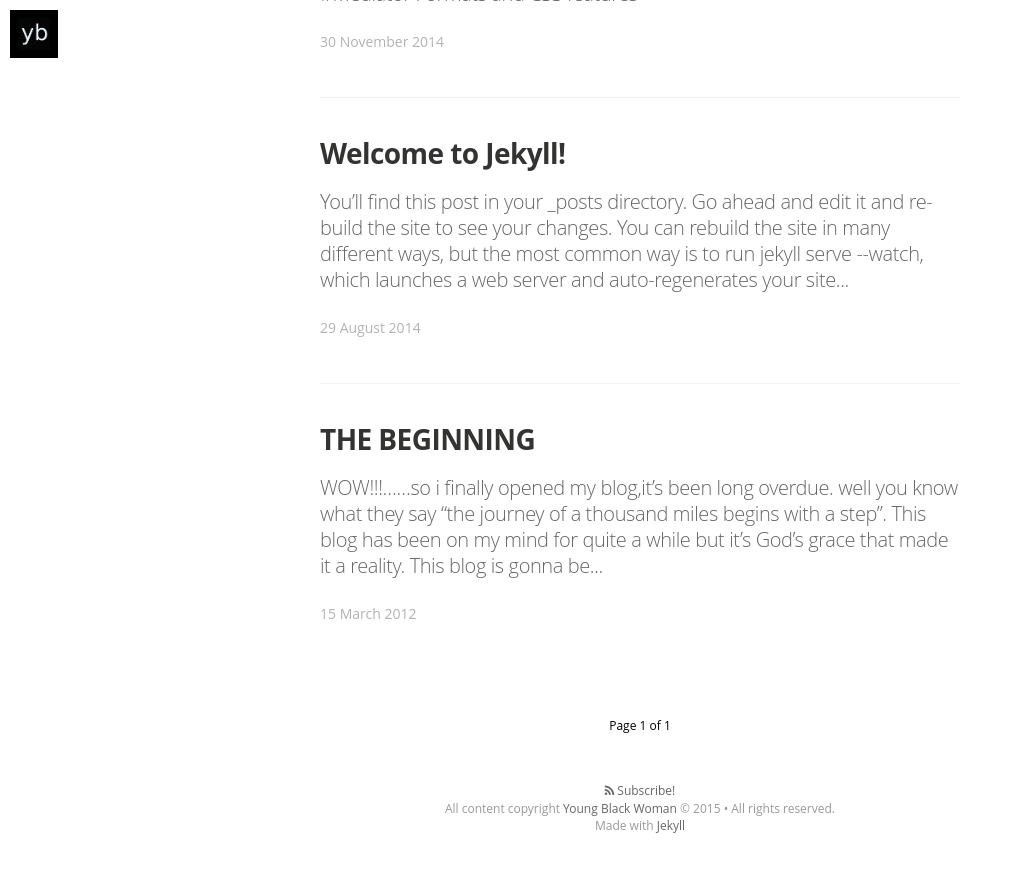
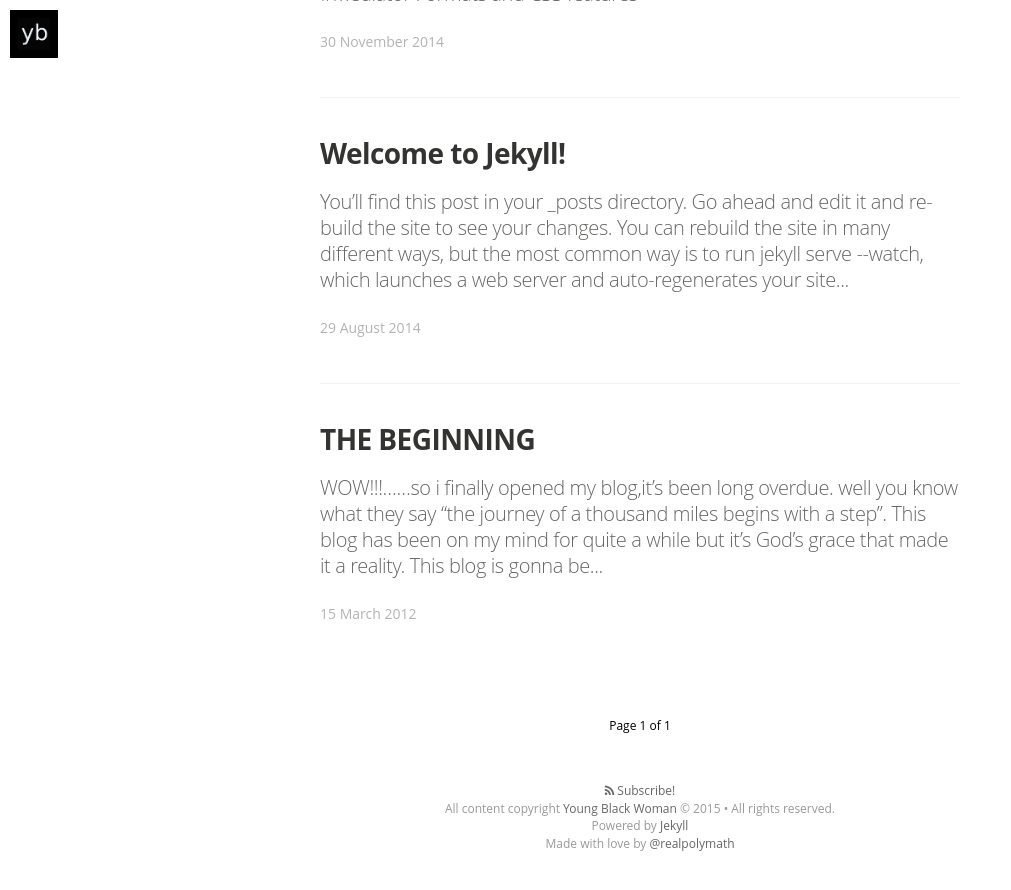
Before and after one commit to Youngblackwoman/youngblackwoman.github.io, a Jekyll site: the page built from index.html, in a window 1280 px wide and 900 px high, scrolled down 1609 px. Shown: the top 890 px of the window, without its empty margins (0-1011 px from the left). Built offline with Jekyll 4.4.1, drawn with Linux system fonts in a browser that asks for light colours; nearby versions of some CDN libraries; some web fonts are replaced; the list of posts is cut into pages by our own code.

Commit message:
yet more socials

```diff
--- a/_includes/footer.html
+++ b/_includes/footer.html
@@ -4,7 +4,8 @@
   <a class="subscribe" href="{{ "/feed.xml" | prepend: site.baseurl }}"> <span class="tooltip"> <i class="fa fa-rss"></i> Subscribe!</span></a>
     <div class="inner">
          <section class="copyright">All content copyright <a href="mailto:{{ site.email}}">{{ site.name }}</a> &copy; {{ site.time | date: '%Y' }} &bull; All rights reserved.</section>
-         <section class="poweredby">Made with <a href="http://jekyllrb.com"> Jekyll</a></section>
+         <section class="poweredby">Powered by <a href="http://jekyllrb.com"> Jekyll</a></section>
+         <section class="madeby">Made with love by <a href="http://twitter.com/realpolymath"> @realpolymath</a></section>
     </div>
 </footer>
 
```
